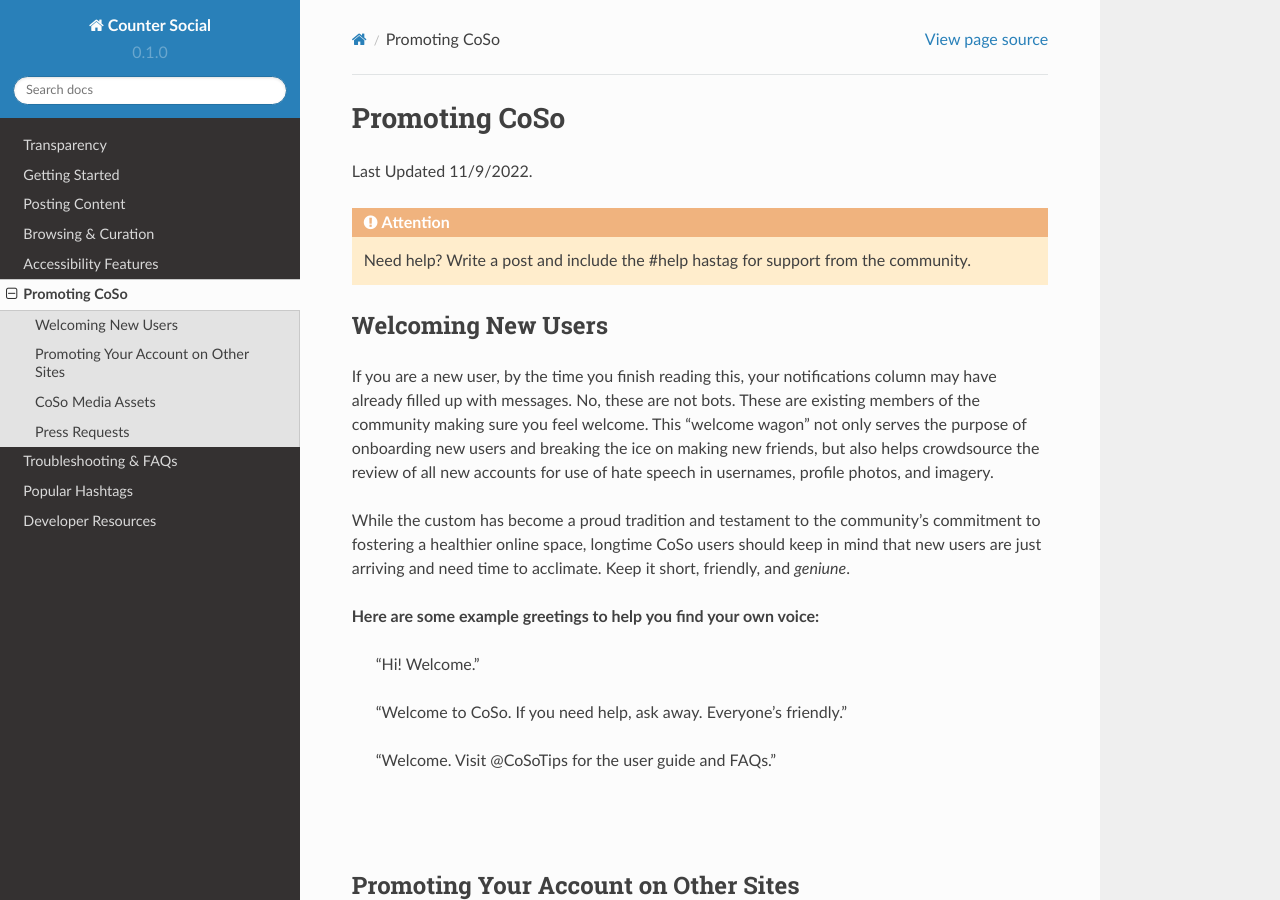
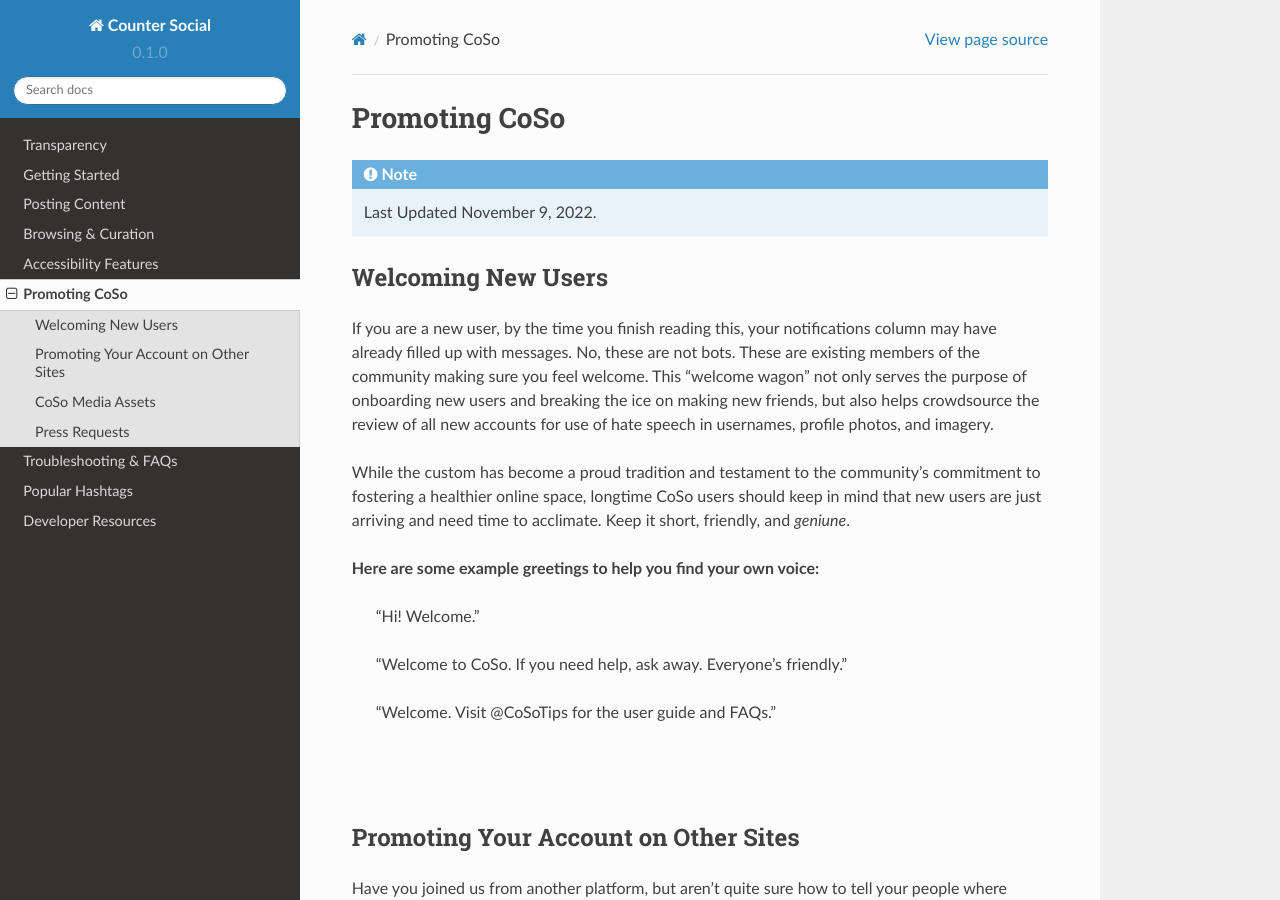
Before and after one commit to itskel/userguide, a Sphinx documentation site: the page built from docs/source/promoting-coso.rst, in a window 1280 px wide and 900 px high. Built offline with Sphinx 7.4.7 and the Read the Docs theme 2.0.0, drawn with Linux system fonts in a browser that asks for light colours; pages that are not in the unit, such as notebooks, are missing from menus; some of the changed text lies outside the part shown.

Commit message:
Update promoting-coso.rst

```diff
--- a/docs/source/promoting-coso.rst
+++ b/docs/source/promoting-coso.rst
@@ -1,9 +1,8 @@
 Promoting CoSo
 =====
 
-Last Updated 11/9/2022.
+.. note:: Last Updated November 9, 2022.
 
-.. attention:: Need help? Write a post and include the #help hastag for support from the community.
 
 Welcoming New Users
 ------------
```
Also changed, not shown: other parts of docs/source/promoting-coso.rst (+2 -0 lines).
